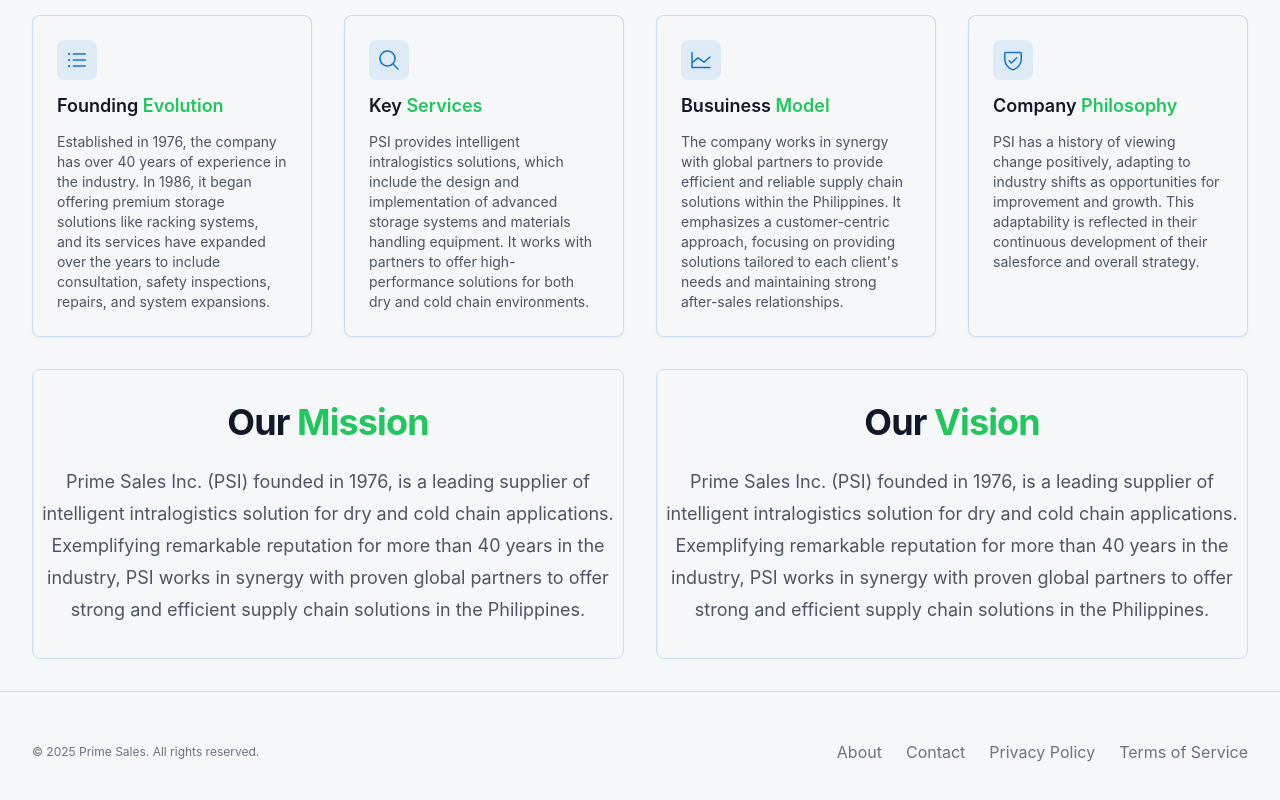
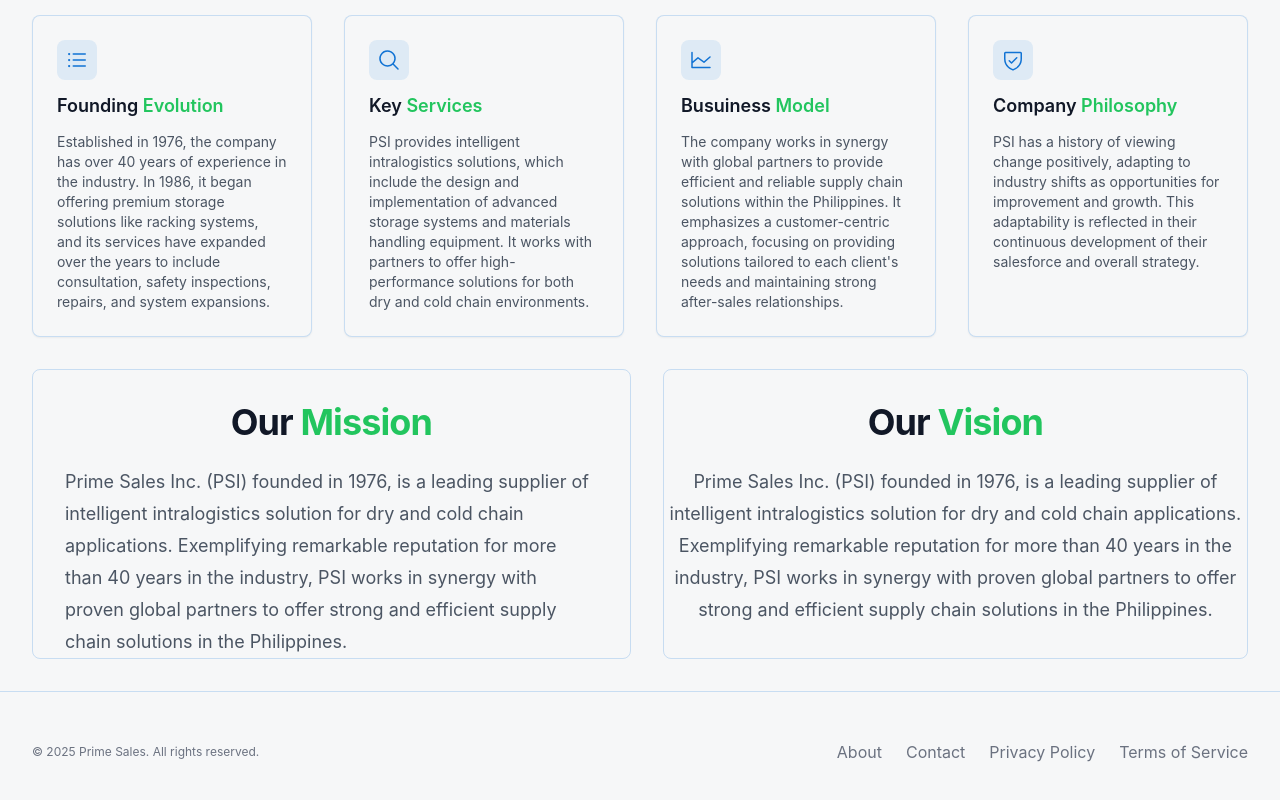
Before and after one commit to Allen-pogi/asset-monitoring-client, a React (Create React App) app: page /main in a window 1280 px wide. Shown: the part 793-1593 px from the top of the page. Built offline with nearby package versions, Linux system fonts and the light colour scheme.

Commit message:
Update HomePage.jsx

```diff
--- a/src/website pages/HomePage.jsx
+++ b/src/website pages/HomePage.jsx
@@ -283,7 +283,7 @@
                 <p className="mt-8 text-3xl font-bold tracking-tight text-gray-900 dark:text-white sm:text-4xl">
                   Our <span className="text-green-500">Mission</span>
                 </p>
-                <p className="mt-6 text-lg leading-8 text-gray-600 dark:text-gray-400">
+                <p className="mt-6 text-lg leading-8 text-gray-600 dark:text-gray-400 text-left px-8">
                   Prime Sales Inc. (PSI) founded in 1976, is a leading supplier
                   of intelligent intralogistics solution for dry and cold chain
                   applications. Exemplifying remarkable reputation for more than
```
